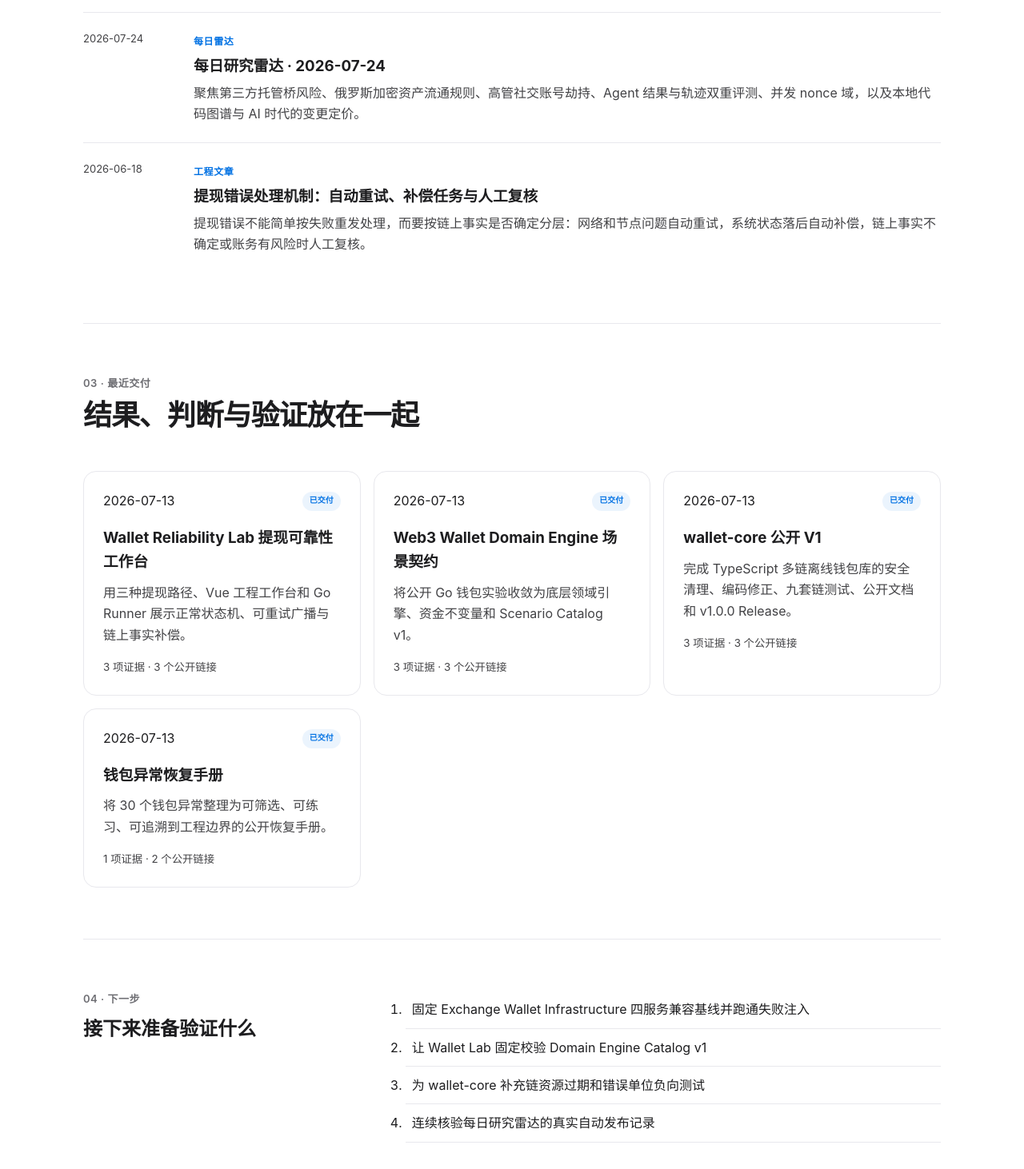
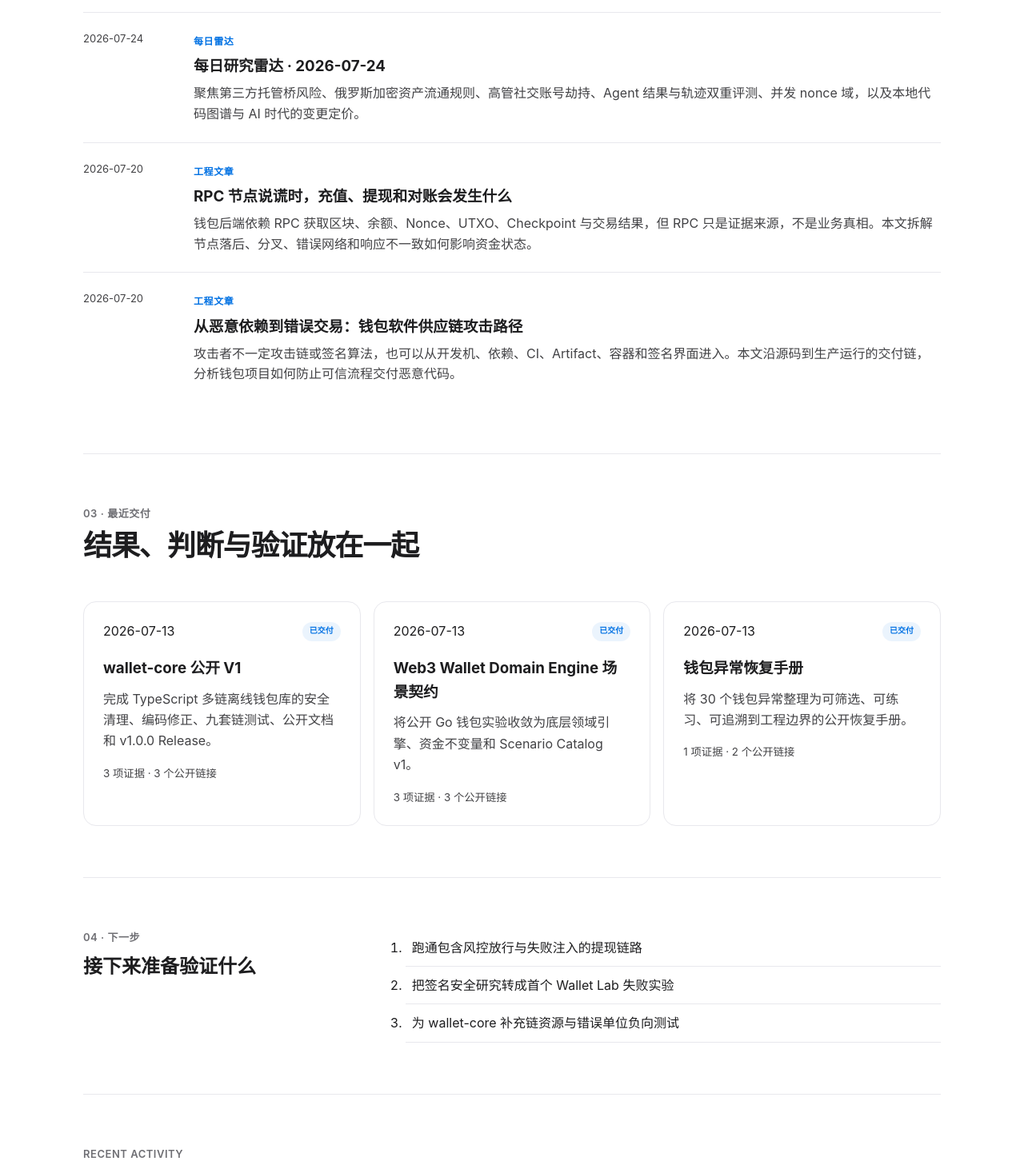
Before and after one commit to qianqiu0404/xiuqiu-site, a Vue app: page /now in a window 1280 px wide. Shown: the part 1330-2792 px from the top of the page at 80% size. Built offline with nearby package versions, Linux system fonts and the light colour scheme; the HTML template or start-up script is replaced by a standard one.

Commit message:
feat: refresh current activity and gate AI assistant (#25)

```diff
--- a/src/App.vue
+++ b/src/App.vue
@@ -1,9 +1,11 @@
 <script setup lang="ts">
-import { ref } from 'vue'
+import { defineAsyncComponent, ref } from 'vue'
 import { useRouter } from 'vue-router'
 
 const navOpen = ref(false)
 const router = useRouter()
+const aiAssistantEnabled = import.meta.env.VITE_AI_ASSISTANT_ENABLED === 'true'
+const AiChatWidget = defineAsyncComponent(() => import('./components/AiChatWidget.vue'))
 
 function goHome() {
   navOpen.value = false
@@ -52,4 +54,6 @@ function goHome() {
       </nav>
     </div>
   </footer>
+
+  <AiChatWidget v-if="aiAssistantEnabled" />
 </template>
--- a/src/data/generatedNow.ts
+++ b/src/data/generatedNow.ts
@@ -1,37 +1,19 @@
 /* eslint-disable */
 // Generated by scripts/generate-now.mjs. Do not edit by hand.
-export interface NowResearchRef { type: 'radar' | 'article'; slug: string }
-export interface NowSnapshot { updatedAt: string; headline: string; summary: string; developmentProjectSlugs: string[]; researchRefs: NowResearchRef[]; featuredDeliverySlugs: string[]; nextFocus: string[] }
+export interface NowSnapshot { updatedAt: string; headline: string; summary: string; developmentProjectSlugs: string[]; nextFocus: string[] }
 export const nowSnapshot: NowSnapshot = {
-  "updatedAt": "2026-07-14",
+  "updatedAt": "2026-07-24",
   "headline": "钱包工程，持续验证",
-  "summary": "正在推进钱包基础设施、可靠性实验与多链工具，并持续公开验证结果。",
+  "summary": "开发钱包基础设施，记录验证结果与安全研究。",
   "developmentProjectSlugs": [
     "exchange-wallet-system",
+    "wallet-core",
     "wallet-reliability-lab",
-    "web3-wallet-engineer-lab",
-    "wallet-core"
-  ],
-  "researchRefs": [
-    {
-      "type": "radar",
-      "slug": "2026-07-14"
-    },
-    {
-      "type": "article",
-      "slug": "withdrawal-error-handling"
-    }
-  ],
-  "featuredDeliverySlugs": [
-    "wallet-reliability-lab-v1",
-    "wallet-domain-engine-v1",
-    "wallet-core-public-v1",
-    "wallet-failure-playbook-pr2"
+    "tss-mpc"
   ],
   "nextFocus": [
-    "固定 Exchange Wallet Infrastructure 四服务兼容基线并跑通失败注入",
-    "让 Wallet Lab 固定校验 Domain Engine Catalog v1",
-    "为 wallet-core 补充链资源过期和错误单位负向测试",
-    "连续核验每日研究雷达的真实自动发布记录"
+    "跑通包含风控放行与失败注入的提现链路",
+    "把签名安全研究转成首个 Wallet Lab 失败实验",
+    "为 wallet-core 补充链资源与错误单位负向测试"
   ]
 }
--- a/src/pages/NowPage.vue
+++ b/src/pages/NowPage.vue
@@ -4,22 +4,24 @@ import { deliveryRecords } from '../data/generatedDeliveries'
 import { learningRecords } from '../data/generatedLearningRecords'
 import { nowSnapshot } from '../data/generatedNow'
 import { dailyRadars } from '../data/generatedRadars'
-import { getArticleBySlug, getProjectByKey, projectStageLabels, siteArticlesByNewest } from '../data/siteKnowledge'
+import { getProjectByKey, projectStageLabels, siteArticlesByNewest } from '../data/siteKnowledge'
 import { setSeoMeta } from '../utils/seo'
 
 const currentProjects = nowSnapshot.developmentProjectSlugs.map(getProjectByKey).filter(Boolean)
-const featuredDeliveries = nowSnapshot.featuredDeliverySlugs.map(slug => deliveryRecords.find(item => item.slug === slug)).filter(Boolean)
+const featuredDeliveries = [...deliveryRecords].sort((a, b) => b.date.localeCompare(a.date)).slice(0, 3)
 const latestRadar = dailyRadars[0]
+const latestEngineeringNotes = siteArticlesByNewest.filter(item => item.kind === 'engineering-note').slice(0, 2)
 const researchItems = [
   latestRadar
     ? { type: '每日雷达', title: latestRadar.title, summary: latestRadar.summary, date: latestRadar.date, to: `/radar/${latestRadar.slug}` }
     : undefined,
-  ...nowSnapshot.researchRefs
-    .filter(ref => ref.type === 'article')
-    .map(ref => {
-      const item = getArticleBySlug(ref.slug)
-      return item ? { type: '工程文章', title: item.title, summary: item.summary, date: item.date, to: `/articles/${item.slug}` } : undefined
-    }),
+  ...latestEngineeringNotes.map(item => ({
+    type: '工程文章',
+    title: item.title,
+    summary: item.summary,
+    date: item.date,
+    to: `/articles/${item.slug}`,
+  })),
 ].filter(Boolean)
 
 const recentOutputs = computed(() => [
```
Also changed, not shown: content/now/current.md (+2 -2 lines), scripts/generate-now.mjs (+8 -10 lines), scripts/validate-knowledge.mjs (+0 -7 lines), src/vite-env.d.ts (added, +9 -0 lines), 2 other files (tests, documents, lock files or other folders).
